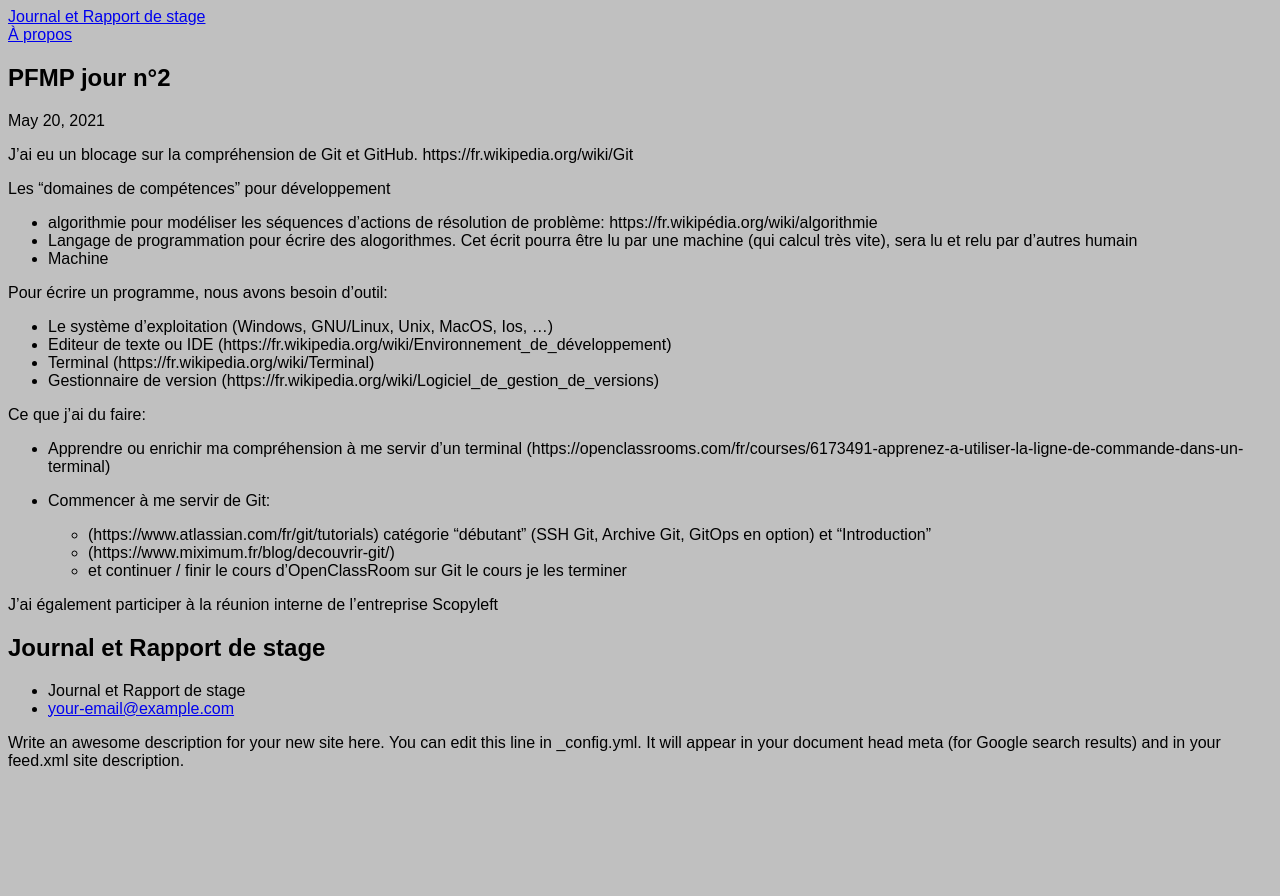
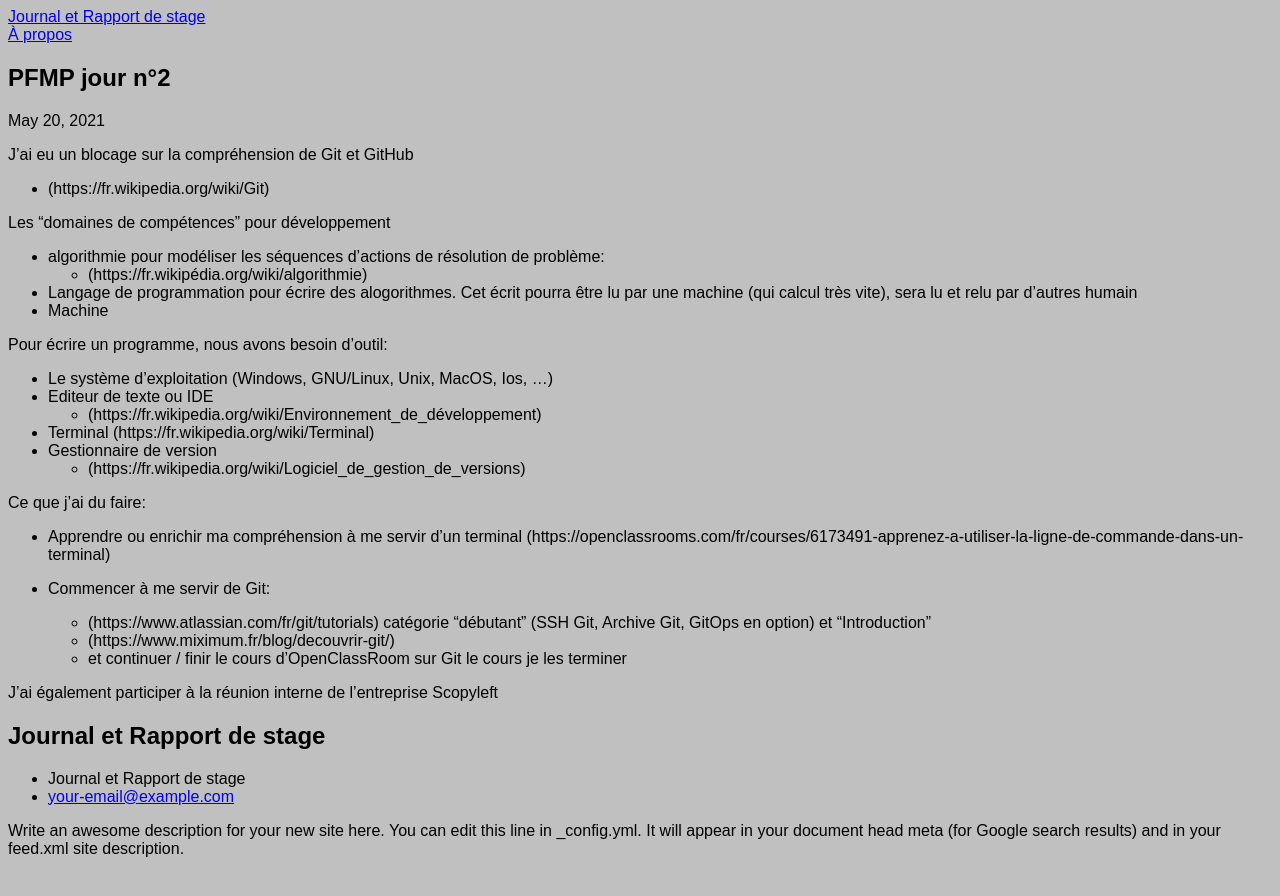
Before and after one commit to Corentin69008/Corentin69008.github.io, a Jekyll site: the page built from _posts/2021-05-20-PFMP.markdown, in a window 1280 px wide. Shown: the top 896 px of the page. Built offline with Jekyll 4.4.1, drawn with Linux system fonts in a browser that asks for light colours.

Commit message:
mise a jour

```diff
--- a/_posts/2021-05-20-PFMP.markdown
+++ b/_posts/2021-05-20-PFMP.markdown
@@ -3,12 +3,12 @@ layout: post
 title: "PFMP jour n°2"
 ---
 
-J'ai eu un blocage sur la compréhension de Git et GitHub.
-https://fr.wikipedia.org/wiki/Git
+J'ai eu un blocage sur la compréhension de Git et GitHub
+  - (https://fr.wikipedia.org/wiki/Git)
 
 Les "domaines de compétences" pour développement
 - algorithmie pour modéliser les séquences d'actions de résolution de problème:
-https://fr.wikipédia.org/wiki/algorithmie
+  - (https://fr.wikipédia.org/wiki/algorithmie)
 - Langage de programmation pour écrire des alogorithmes.
 Cet écrit pourra être lu par une machine (qui calcul très vite), sera lu et relu par d'autres humain
 - Machine
@@ -16,10 +16,10 @@ Cet écrit pourra être lu par une machine (qui calcul très vite), sera lu et r
 Pour écrire un programme, nous avons besoin d'outil:
 - Le système d'exploitation (Windows, GNU/Linux, Unix, MacOS, Ios, ...)
 - Editeur de texte ou IDE
-(https://fr.wikipedia.org/wiki/Environnement_de_développement)
+  - (https://fr.wikipedia.org/wiki/Environnement_de_développement)
 - Terminal (https://fr.wikipedia.org/wiki/Terminal)
 - Gestionnaire de version
-(https://fr.wikipedia.org/wiki/Logiciel_de_gestion_de_versions)
+  - (https://fr.wikipedia.org/wiki/Logiciel_de_gestion_de_versions)
 
 Ce que j'ai du faire:
 - Apprendre ou enrichir ma compréhension à me servir d'un terminal
```
